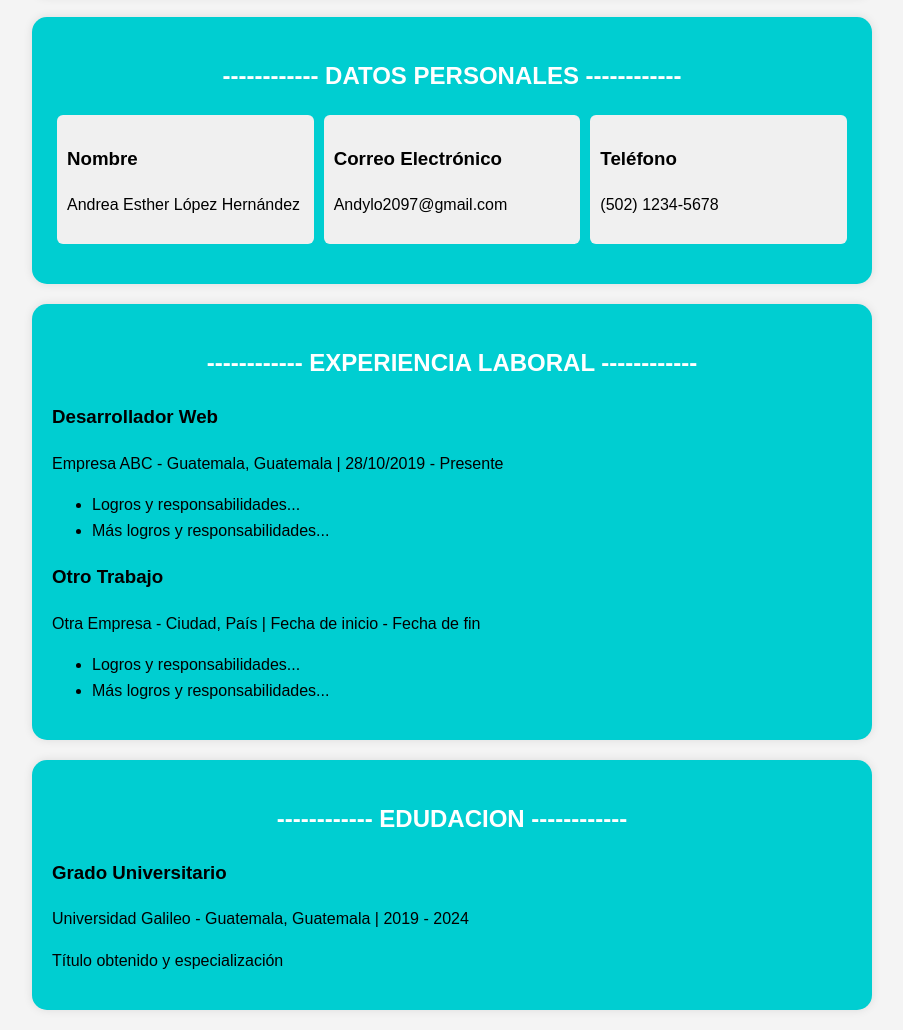
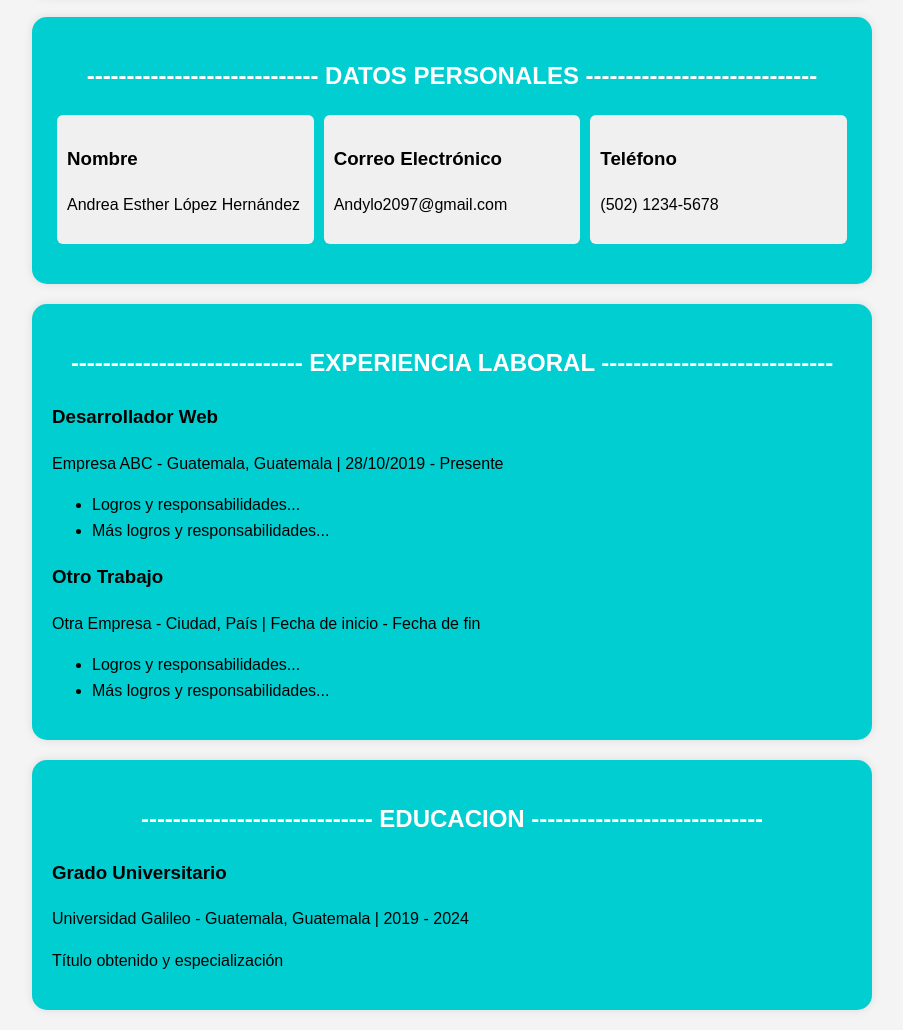
Before and after one commit to Andylo2097/Andylo2097.github.io, a plain HTML site: page index.html in a window 1280 px wide. Shown: the part 347-1377 px from the top of the page, without its empty margins (188-1091 px from the left). Drawn offline with Linux system fonts and the light colour scheme.

Commit message:
Actualizacion

```diff
--- a/index.html
+++ b/index.html
@@ -80,7 +80,7 @@
     </section>
 
     <section>
-        <h2 style="text-align: center; color: white;">------------ DATOS PERSONALES ------------</h2>
+        <h2 style="text-align: center; color: white;">-----------------------------  DATOS PERSONALES  -----------------------------</h2>
         <div class="info">
             <div>
                 <h3>Nombre</h3>
@@ -98,7 +98,7 @@
     </section>
 
     <section>
-        <h2 style="text-align: center; color: white;">------------ EXPERIENCIA LABORAL ------------</h2>
+        <h2 style="text-align: center; color: white;">-----------------------------  EXPERIENCIA LABORAL  -----------------------------</h2>
         <div>
             <h3>Desarrollador Web</h3>
             <p>Empresa ABC - Guatemala, Guatemala | 28/10/2019 - Presente</p>
@@ -119,7 +119,7 @@
     </section>
 
     <section>
-        <h2 style="text-align: center; color: white;">------------ EDUDACION ------------</h2>
+        <h2 style="text-align: center; color: white;">-----------------------------  EDUCACION  -----------------------------</h2>
         <div>
             <h3>Grado Universitario</h3>
             <p>Universidad Galileo - Guatemala, Guatemala | 2019 - 2024</p>
```
